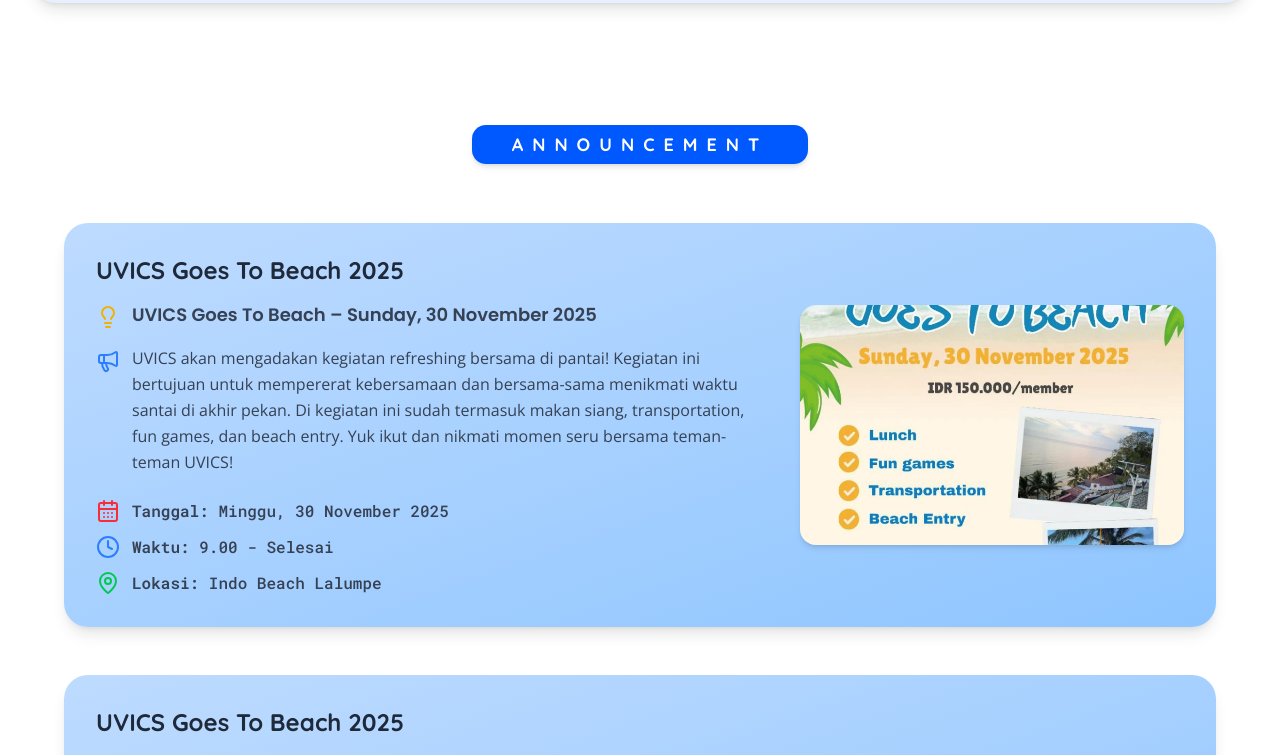
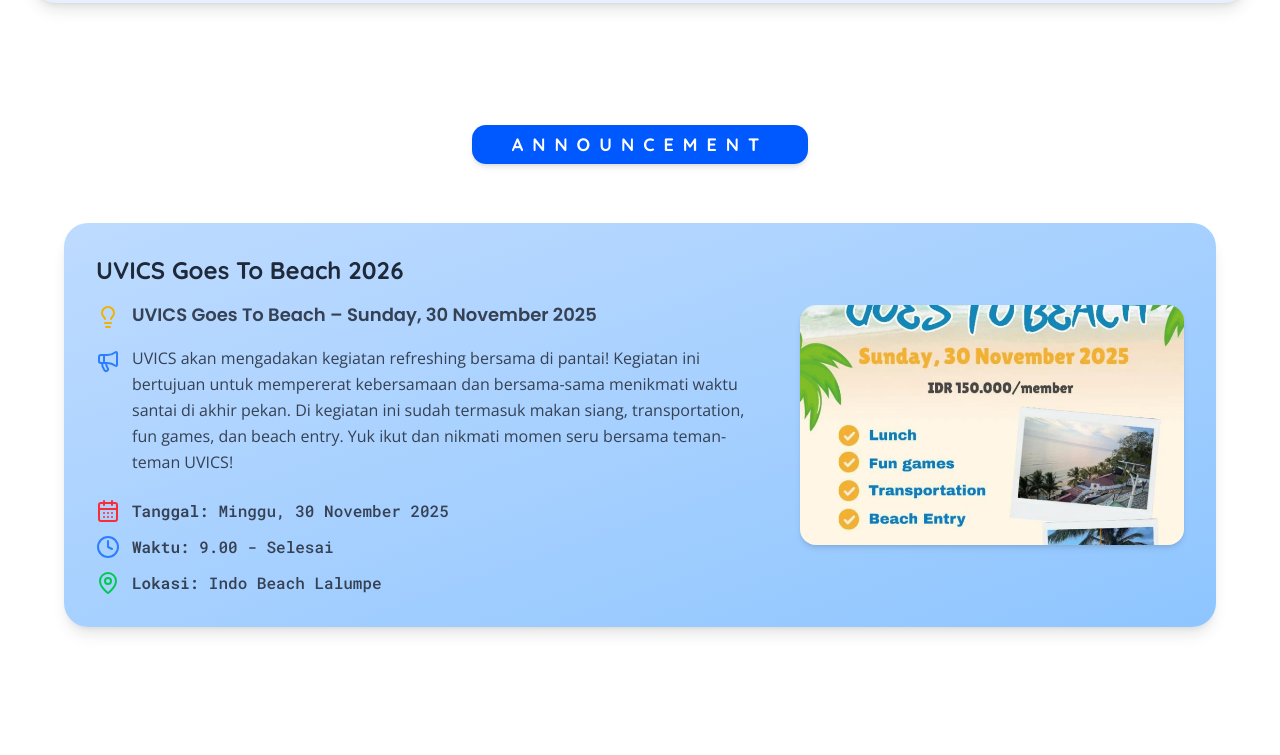
Before and after one commit to WEBUVICS/frontend, a Next.js app: page /media in a window 1280 px wide. Shown: the part 2001-2756 px from the top of the page. Built offline with nearby package versions, Linux system fonts and the light colour scheme.

Commit message:
chore: update tahun dari 2025 ke 2026

```diff
--- a/app/(user)/media/dataAnnounce.ts
+++ b/app/(user)/media/dataAnnounce.ts
@@ -1,22 +1,13 @@
 export const DataAnnouncement = [
   {
-        id: 'A001',
-        mainTitle: "UVICS Goes To Beach 2025",
+    id: "A001",
+    mainTitle: "UVICS Goes To Beach 2026",
     title: "UVICS Goes To Beach – Sunday, 30 November 2025",
-        description: "UVICS akan mengadakan kegiatan refreshing bersama di pantai! Kegiatan ini bertujuan untuk mempererat kebersamaan dan bersama-sama menikmati waktu santai di akhir pekan. Di kegiatan ini sudah termasuk makan siang, transportation, fun games, dan beach entry. Yuk ikut dan nikmati momen seru bersama teman-teman UVICS!",
+    description:
+      "UVICS akan mengadakan kegiatan refreshing bersama di pantai! Kegiatan ini bertujuan untuk mempererat kebersamaan dan bersama-sama menikmati waktu santai di akhir pekan. Di kegiatan ini sudah termasuk makan siang, transportation, fun games, dan beach entry. Yuk ikut dan nikmati momen seru bersama teman-teman UVICS!",
     date: "Minggu, 30 November 2025",
     time: "9.00 - Selesai",
     location: "Indo Beach Lalumpe",
-        image: "/event/announcement1.webp"
+    image: "/event/announcement1.webp",
   },
-    {
-        id: 'A002',
-        mainTitle: "UVICS Goes To Beach 2025",
-        title: "UVICS Goes To Beach – Sunday, 30 November 2025",
-        description: "UVICS akan mengadakan kegiatan refreshing bersama di pantai! Kegiatan ini bertujuan untuk mempererat kebersamaan dan bersama-sama menikmati waktu santai di akhir pekan. Di kegiatan ini sudah termasuk makan siang, transportation, fun games, dan beach entry. Yuk ikut dan nikmati momen seru bersama teman-teman UVICS!",
-        date: "Minggu, 30 November 2025",
-        time: "9.00 - Selesai",
-        location: "Indo Beach Lalumpe",
-        image: "/event/announcement1.webp"
-    }
-]
+];
```
Lines whose indentation alone changed are shown as unchanged.
